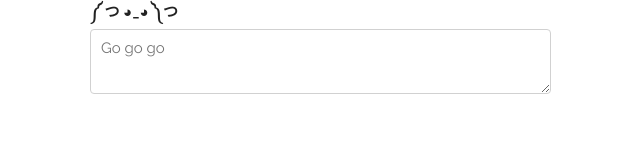
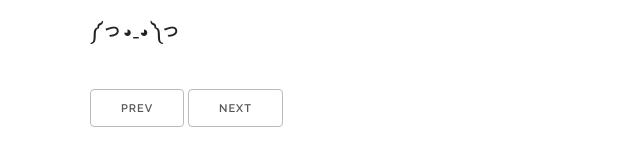
Before and after one commit to bballant/sweeded, a plain HTML site: page resources/public/index.html in a window 1280 px wide. Shown: the whole page, without its empty margins (70-710 px from the left). Drawn offline with Linux system fonts and the light colour scheme.

Commit message:
secretary

```diff
--- a/index.html
+++ b/resources/public/index.html
@@ -32,22 +32,22 @@
   <!-- Primary Page Layout
   –––––––––––––––––––––––––––––––––––––––––––––––––– -->
   <div class="container">
-    <form>
-      <label id="title" for="message">༼ つ ◕_◕ ༽つ</label>
+      <div style="height: 20px">&nbsp;</div>
+      <label id="title" for="slide">༼ つ ◕_◕ ༽つ</label>
+      <div style="height: 20px">&nbsp;</div>
       <div class="row">
-        <div class="six columns">
-          <textarea class="u-full-width" placeholder="Go go go" id="message-in"></textarea>
-        </div>
-        <div class="six columns">
-          <div id="message-out">
+        <div class="twelve columns">
+          <div id="slide">
           </div>
         </div>
       </div>
-    </form>
+      <div style="height: 20px">&nbsp;</div>
+      <button id="prev-button" type="button">prev</button>
+      <button id="next-button" type="button">next</button>
   </div>
 
 <!-- End Document
   –––––––––––––––––––––––––––––––––––––––––––––––––– -->
 </body>
-<script src="main.js" type="text/javascript"></script>
+<script src="js/main.js" type="text/javascript"></script>
 </html>
--- a/main.js
+++ b/resources/public/js/main.js
@@ -1,6 +1,6 @@
 var CLOSURE_UNCOMPILED_DEFINES = null;
-if(typeof goog == "undefined") document.write('<script src="out/goog/base.js"></script>');
-document.write('<script src="out/cljs_deps.js"></script>');
+if(typeof goog == "undefined") document.write('<script src="js/out/goog/base.js"></script>');
+document.write('<script src="js/out/cljs_deps.js"></script>');
 
 document.write("<script>if (typeof goog != \"undefined\") { goog.require(\"figwheel.connect\"); }</script>");
 document.write('<script>if (typeof goog != "undefined") { goog.require("sweeded.core"); } else { console.warn("ClojureScript could not load :main, did you forget to specify :asset-path?"); };</script>');
```
Also changed, not shown: resources/public/css/normalize.css (renamed from css/normalize.css), resources/public/css/skeleton.css (renamed from css/skeleton.css), 3 other files.
